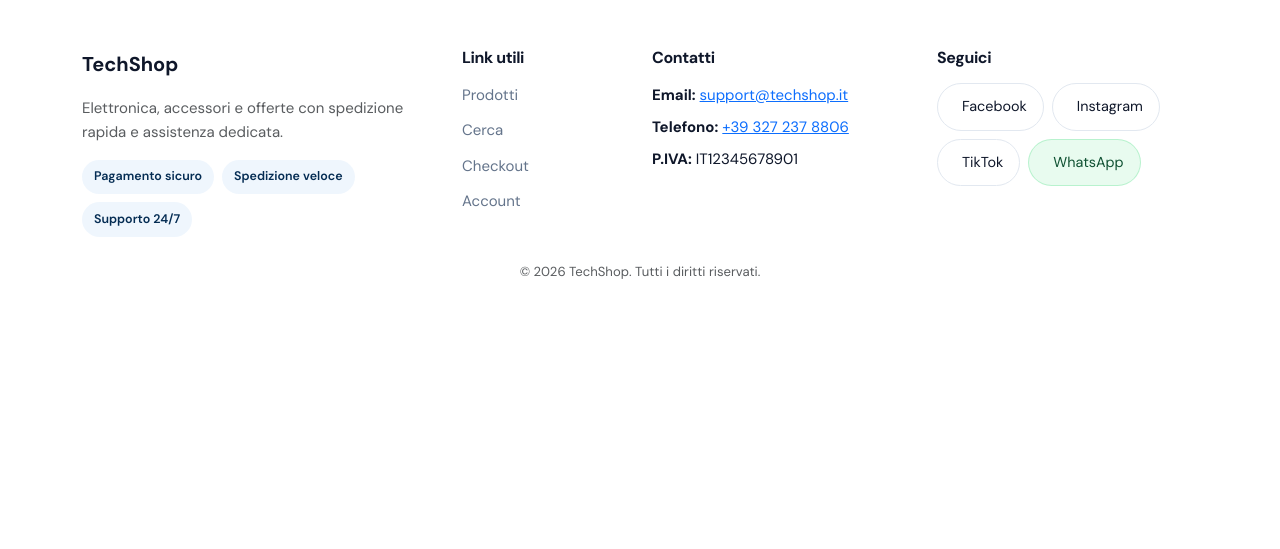
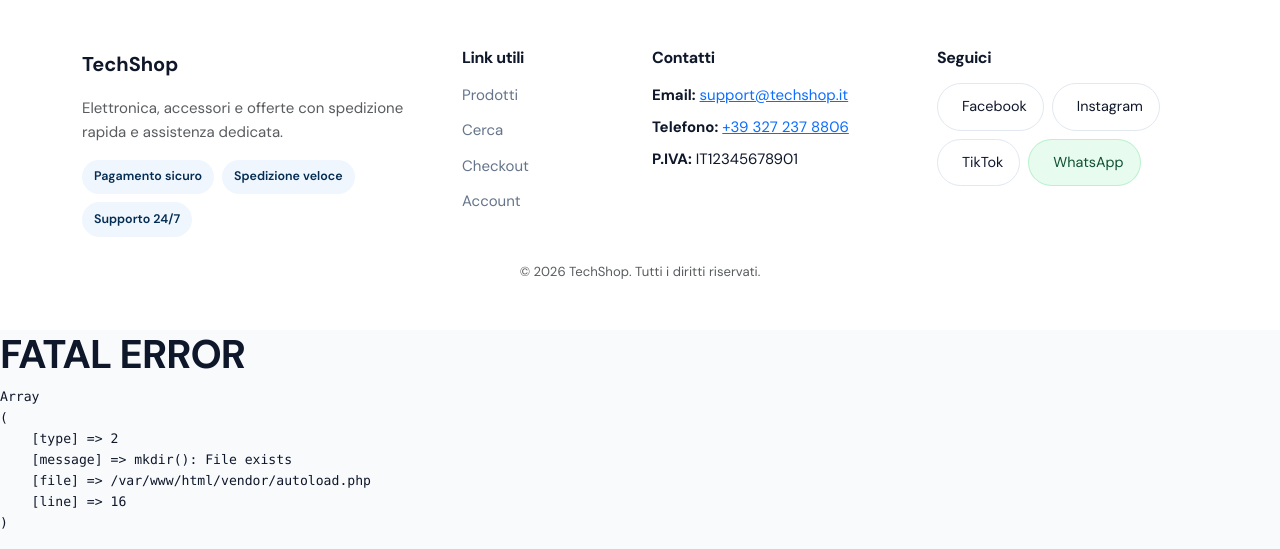
Before and after one commit to 25eduu/Progetto-Finale, a PHP site: page /index.php in a window 1280 px wide. Shown: the part 1582-2131 px from the top of the page. Before the commit the page ends 1861 px from the top, so only its background shows below. Run offline with PHP 8.4, Linux system fonts and the light colour scheme; data comes from the database, SQL or seed files in the repository; some libraries are stand-ins or nearby versions.

Commit message:
13.05.2026.1

```diff
--- a/app/helpers/security/ErrorHandler.php
+++ b/app/helpers/security/ErrorHandler.php
@@ -1,24 +1,92 @@
 <?php
 declare(strict_types=1);
-
     class ErrorHandler
     {
         public static function register(): void
         {
             set_exception_handler([self::class, 'handleException']);
             set_error_handler([self::class, 'handleError']);
+
+            register_shutdown_function([self::class, 'handleFatal']);
+        }
+
+        public static function handleFatal(): void
+        {
+            $error = error_get_last();
+
+            if (!$error) return;
+
+            http_response_code(500);
+
+            $isDev = defined('APP_ENV') && APP_ENV === 'development';
+
+            if ($isDev) {
+                echo "<h1>FATAL ERROR</h1>";
+                echo "<pre>";
+                print_r($error);
+                echo "</pre>";
+                return;
+            }
+
+            $view = require __DIR__ . '/../../views/errors/500.php';
+
+            if (file_exists($view)) {
+                require $view;
+            } else {
+                echo "500 Internal Server Error";
+            }
+
+            exit;
         }
 
         public static function handleException(Throwable $exception): void
         {
+            $isDev = defined('APP_ENV') && APP_ENV === 'development';
+
             http_response_code(500);
 
-            echo '<pre>';
-            echo 'ERRORE: ' . $exception->getMessage() . PHP_EOL . PHP_EOL;
-            echo 'FILE: ' . $exception->getFile() . PHP_EOL;
-            echo 'LINEA: ' . $exception->getLine() . PHP_EOL . PHP_EOL;
-            echo $exception->getTraceAsString();
-            echo '</pre>';
+            // LOG sempre (anche in produzione)
+            error_log(
+                "[EXCEPTION] " .
+                $exception->getMessage() .
+                " in " . $exception->getFile() .
+                ":" . $exception->getLine()
+            );
+
+            // Se richiesta API JSON
+            $wantsJson = str_contains($_SERVER['HTTP_ACCEPT'] ?? '', 'application/json');
+
+            if ($wantsJson) {
+                header('Content-Type: application/json');
+
+                echo json_encode([
+                    'error' => $isDev
+                        ? $exception->getMessage()
+                        : 'Internal Server Error'
+                ], JSON_UNESCAPED_UNICODE);
+
+                exit;
+            }
+
+            // DEV → mostra tutto
+            if ($isDev) {
+                echo "<h1>Exception</h1>";
+                echo "<pre>";
+                echo $exception->getMessage() . PHP_EOL . PHP_EOL;
+                echo $exception->getFile() . ":" . $exception->getLine() . PHP_EOL . PHP_EOL;
+                echo $exception->getTraceAsString();
+                echo "</pre>";
+                exit;
+            }
+
+            // PROD → pagina pulita
+            $view = require __DIR__ . '/../../views/errors/500.php';
+
+            if (file_exists($view)) {
+                require $view;
+            } else {
+                echo "Internal Server Error";
+            }
 
             exit;
         }
--- a/app/views/products/search.php
+++ b/app/views/products/search.php
@@ -9,7 +9,7 @@
 
 declare(strict_types=1);
 
-require_once __DIR__ . '/../../helpers/security/ValidationHelper.php';
+require_once __DIR__ . '/../../helpers/validation/ValidationHelper.php';
 
 // ── Stato iniziale ────────────────────────────────────────────────────────────
 
--- a/public/index.php
+++ b/public/index.php
@@ -4,7 +4,7 @@ declare(strict_types=1);
 define('APP_ENV', getenv('APP_ENV') ?: 'development');
 
 if (APP_ENV === 'production') {
-    ini_set('display_errors', '1');
+    ini_set('display_errors', '0');
     ini_set('display_startup_errors', 1);
     ini_set('log_errors',     '1');
     error_reporting(E_ALL);
```
